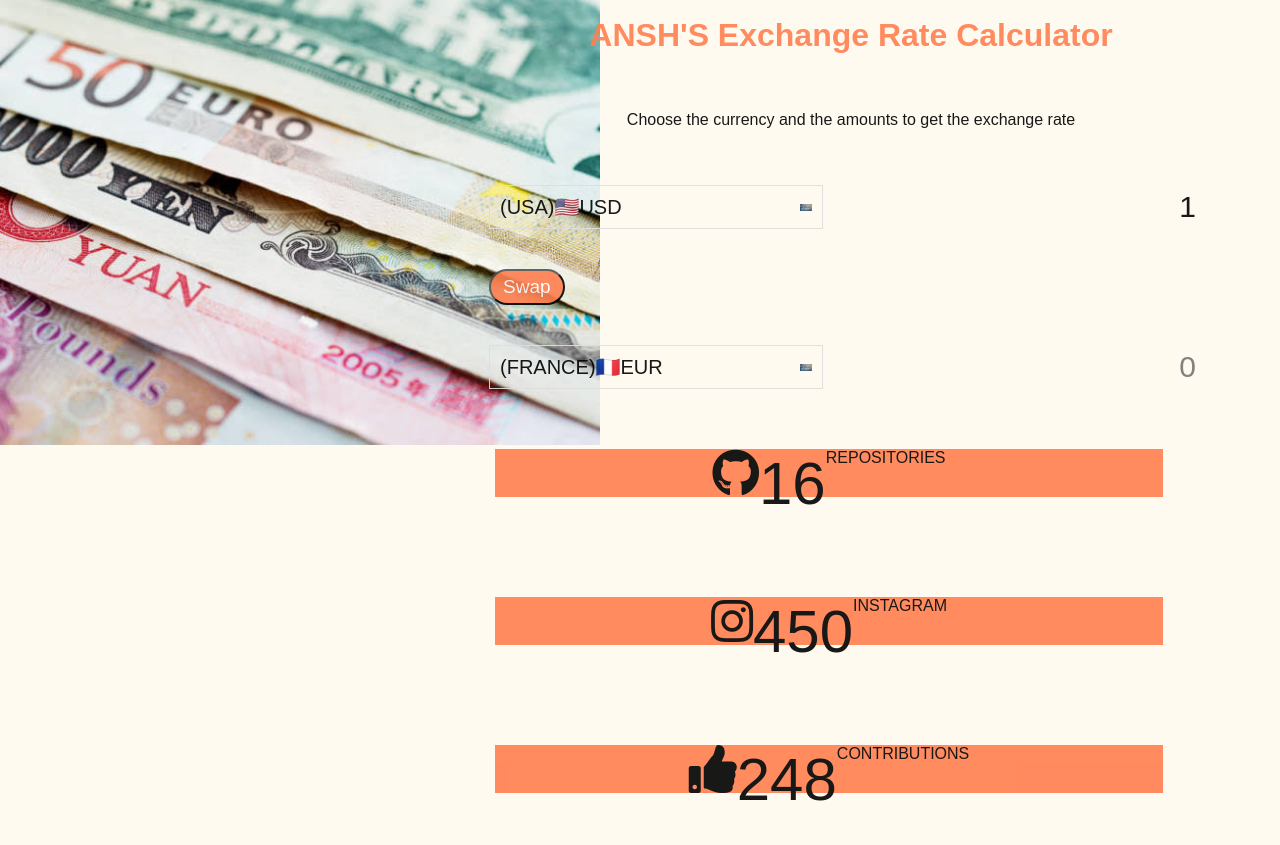
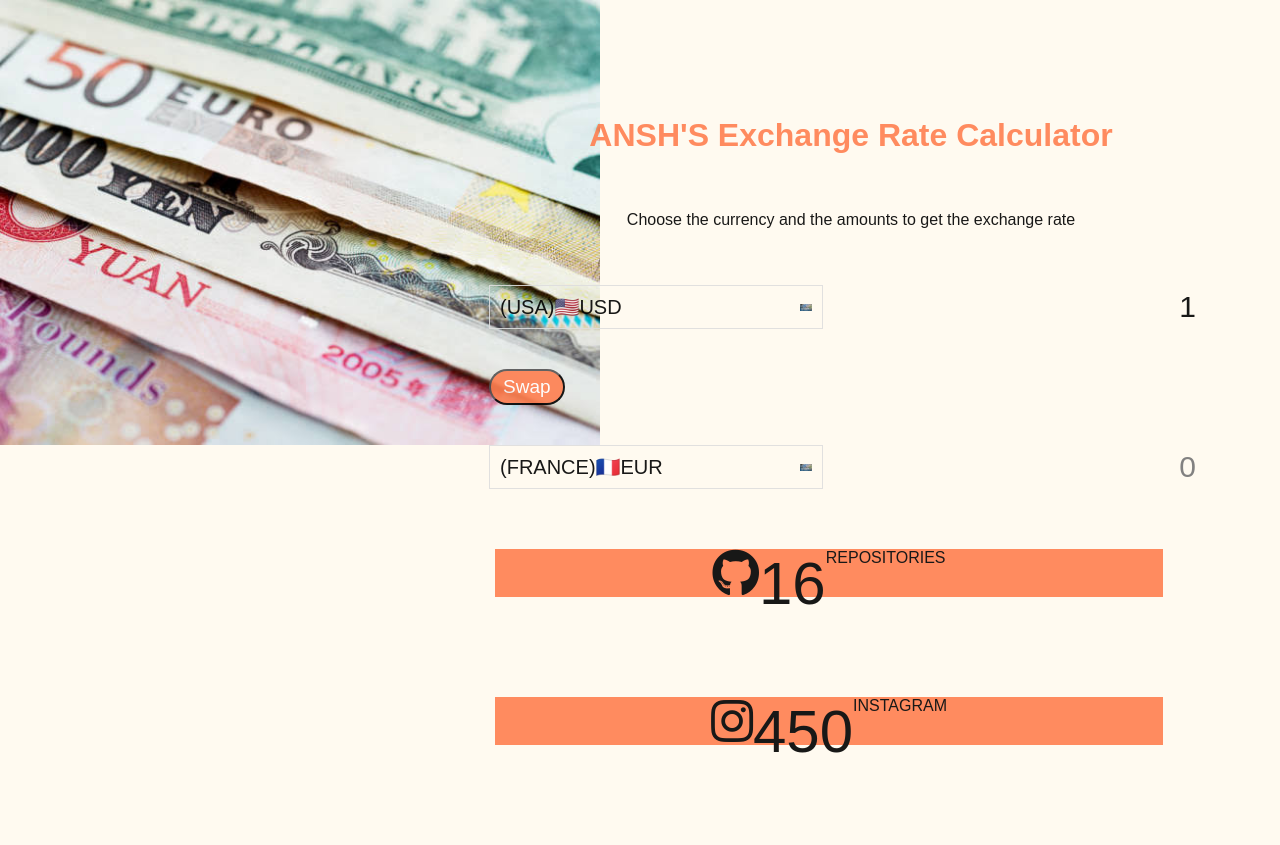
Before and after one commit to Anshluthra1/currencyexchange, a PHP site: page / in a window 1280 px wide. Shown: the top 845 px of the page. Before the commit the page ends 801 px from the top, so only its background shows below. Run offline with PHP 8.4, Linux system fonts and the light colour scheme; some libraries are stand-ins or nearby versions.

Commit message:
Update style.css

```diff
--- a/style.css
+++ b/style.css
@@ -14,8 +14,8 @@ body {
   flex-direction: column;
   align-items: center;
   justify-content: center;
-  height: 70vh;
-  margin-top: 305px;
+
+  margin-top: 405px;
   padding: 0px;
 	background-image: url(IMG_4107.JPG);
 	background-size: 600px,auto,100%;
```
